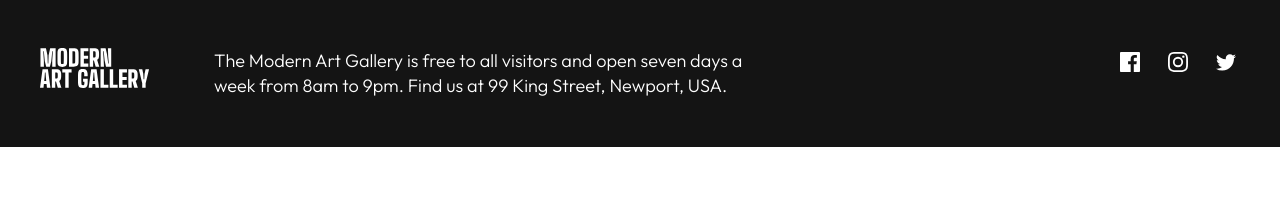
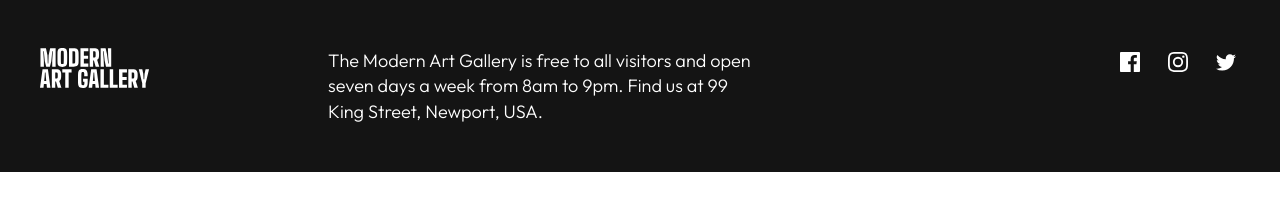
Before and after one commit to JuliAlchemDev/FM-art-gallery-website, a website: page index.html in a window 1280 px wide. Drawn offline with Linux system fonts and the light colour scheme.

Commit message:
feat(footer): add responsive desktop view

```diff
--- a/assets/styles/scss/components/footer.scss
+++ b/assets/styles/scss/components/footer.scss
@@ -16,18 +16,25 @@
   line-height: var.$lh-140;
   letter-spacing: var.$ls-none;
 
-   @include mix.respond-to(tablet) {
+  @include mix.respond-to(tablet) {
     grid-template-columns: 60% auto;
     justify-content: space-between;
+  }
+  @include mix.respond-to(desktop) {
+    padding: var.$spacing-1000 10.31rem; //80px 165px
   }
 
   .footer__article {
     display: grid;
     gap: var.$spacing-500; //40px
+
     @include mix.respond-to(tablet) {
-    grid-template-columns: auto 1fr;
-    gap: var.$spacing-800; //64px
-  }
+      grid-template-columns: auto 60%;
+      gap: var.$spacing-800; //64px
+    }
+    @include mix.respond-to(desktop) {
+      justify-content: space-between;
+    }
   }
 
   .footer__nav-list {
@@ -66,8 +73,6 @@
       }
     }
   }
-
-
 }
 
 .sr-only:not(:focus):not(:active) {
```
Also changed, not shown: assets/styles/main.css, 1 other file.
